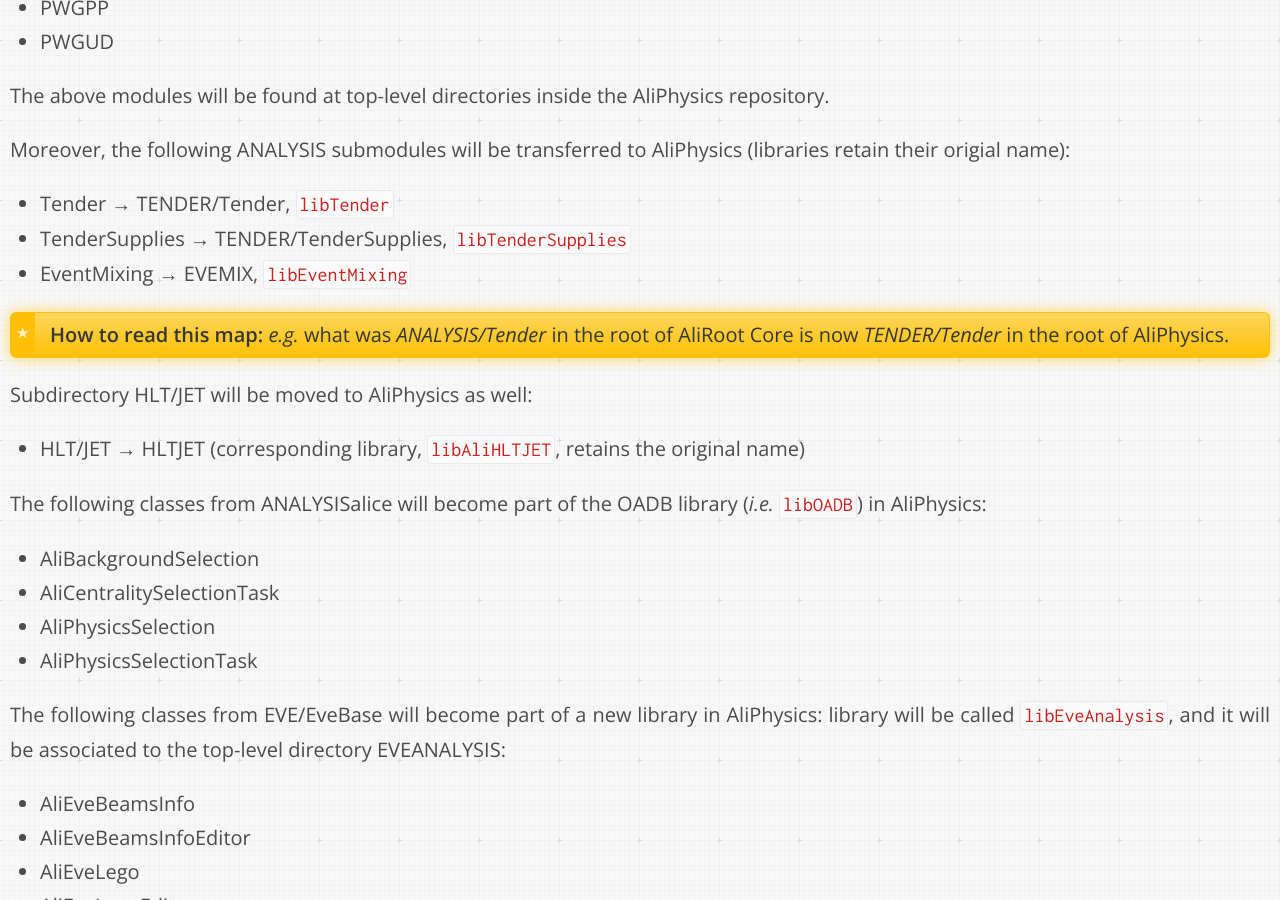
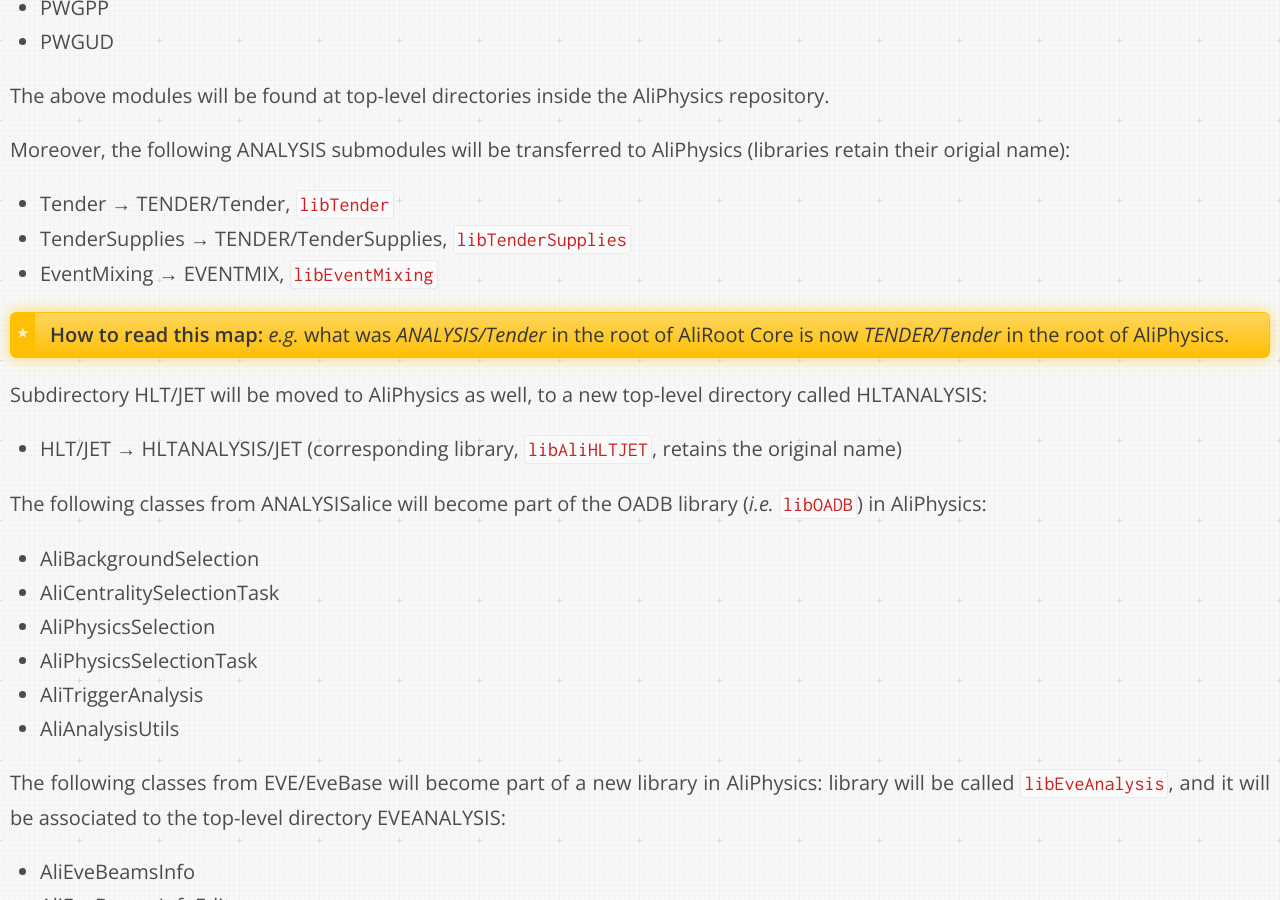
Before and after one commit to dberzano/dberzano.github.io, a Jekyll site: the page built from _posts/2015-01-14-aliroot-split.md, in a window 1280 px wide and 900 px high, scrolled down 1240 px. Built offline with Jekyll 4.4.1, drawn with Linux system fonts in a browser that asks for light colours; Markdown is read by kramdown in place of the engine named in the settings.

Commit message:
Post: fixed some names, added two new classes
New classes come from a comment from Evgeny Kryshen

```diff
--- a/_posts/2015-01-14-aliroot-split.md
+++ b/_posts/2015-01-14-aliroot-split.md
@@ -43,15 +43,16 @@
 
  * Tender → TENDER/Tender, `libTender`
  * TenderSupplies → TENDER/TenderSupplies, `libTenderSupplies`
- * EventMixing → EVEMIX, `libEventMixing`
+ * EventMixing → EVENTMIX, `libEventMixing`
 
 > **How to read this map:** *e.g.* what was  *ANALYSIS/Tender* in the root of
 > AliRoot Core is now *TENDER/Tender* in the root of AliPhysics.
 
-Subdirectory **HLT/JET** will be moved to AliPhysics as well:
+Subdirectory **HLT/JET** will be moved to AliPhysics as well, to a new top-level
+directory called **HLTANALYSIS**:
 
- * HLT/JET → HLTJET (corresponding library, `libAliHLTJET`, retains the original
-   name)
+ * HLT/JET → HLTANALYSIS/JET (corresponding library, `libAliHLTJET`, retains the
+   original name)
 
 The following classes from **ANALYSISalice** will become part of the
 **OADB library** (*i.e.* `libOADB`) in AliPhysics:
@@ -60,6 +61,8 @@
  * AliCentralitySelectionTask
  * AliPhysicsSelection
  * AliPhysicsSelectionTask
+ * AliTriggerAnalysis
+ * AliAnalysisUtils
 
 The following classes from **EVE/EveBase** will become part of a new library in
 AliPhysics: library will be called `libEveAnalysis`, and it will be associated
```
